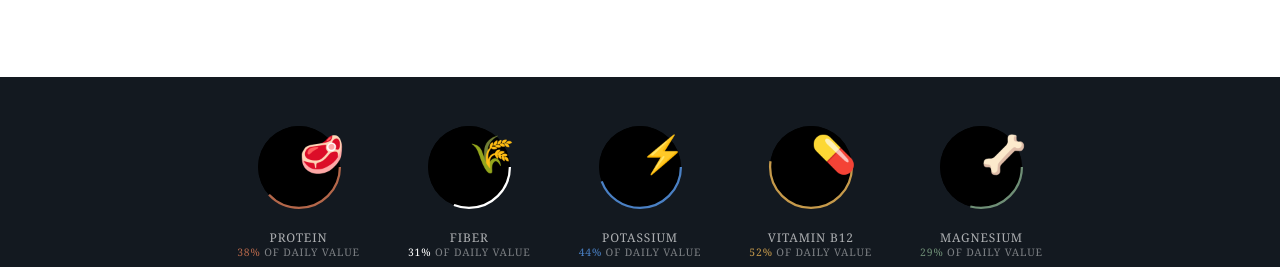
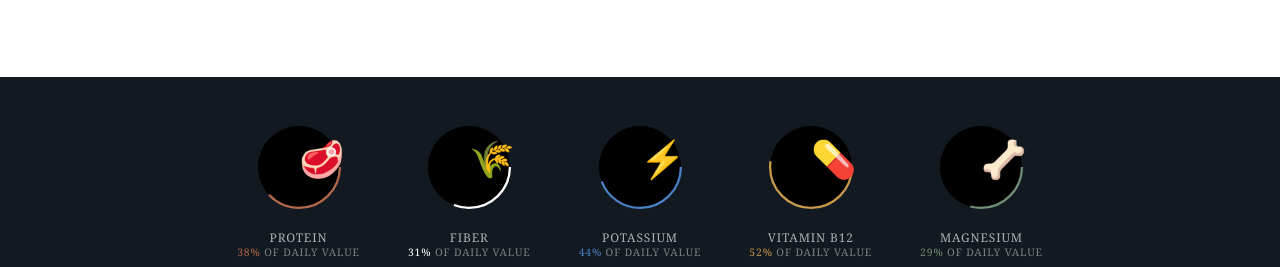
Before and after one commit to judahlionshadpour-ops/anchor-v4, a plain HTML site: page index.html in a window 1280 px wide. Shown: the part 1741-2008 px from the top of the page. Drawn offline with Linux system fonts and the light colour scheme.

Commit message:
fix(stats): adjust emoji vertical positioning for center alignment
Co-Authored-By: Claude Haiku 4.5 <noreply@anthropic.com>

```diff
--- a/index.html
+++ b/index.html
@@ -375,23 +375,23 @@
 <!-- NUTRIENT STATS -->
 <div class="stats-bar nutrient-stats">
   <div class="nutrient-stat">
-    <svg class="nutrient-circle" width="80" height="80" viewBox="0 0 44 44"><circle class="sci-track" cx="22" cy="22" r="18"/><circle class="sci-arc" cx="22" cy="22" r="18" stroke="#b4674a" stroke-dasharray="43 70"/><text class="sci-emoji" x="22" y="22">🥩</text></svg>
+    <svg class="nutrient-circle" width="80" height="80" viewBox="0 0 44 44"><circle class="sci-track" cx="22" cy="22" r="18"/><circle class="sci-arc" cx="22" cy="22" r="18" stroke="#b4674a" stroke-dasharray="43 70"/><text class="sci-emoji" x="22" y="24">🥩</text></svg>
     <div class="nutrient-label">PROTEIN<br><small><span style="color:#b4674a">38%</span> of daily value</small></div>
   </div>
   <div class="nutrient-stat">
-    <svg class="nutrient-circle" width="80" height="80" viewBox="0 0 44 44"><circle class="sci-track" cx="22" cy="22" r="18"/><circle class="sci-arc" cx="22" cy="22" r="18" stroke="#ffffff" stroke-dasharray="35 78"/><text class="sci-emoji" x="22" y="22">🌾</text></svg>
+    <svg class="nutrient-circle" width="80" height="80" viewBox="0 0 44 44"><circle class="sci-track" cx="22" cy="22" r="18"/><circle class="sci-arc" cx="22" cy="22" r="18" stroke="#ffffff" stroke-dasharray="35 78"/><text class="sci-emoji" x="22" y="24">🌾</text></svg>
     <div class="nutrient-label">FIBER<br><small><span style="color:#ffffff">31%</span> of daily value</small></div>
   </div>
   <div class="nutrient-stat">
-    <svg class="nutrient-circle" width="80" height="80" viewBox="0 0 44 44"><circle class="sci-track" cx="22" cy="22" r="18"/><circle class="sci-arc" cx="22" cy="22" r="18" stroke="#4a80c4" stroke-dasharray="50 63"/><text class="sci-emoji" x="22" y="22">⚡</text></svg>
+    <svg class="nutrient-circle" width="80" height="80" viewBox="0 0 44 44"><circle class="sci-track" cx="22" cy="22" r="18"/><circle class="sci-arc" cx="22" cy="22" r="18" stroke="#4a80c4" stroke-dasharray="50 63"/><text class="sci-emoji" x="22" y="24">⚡</text></svg>
     <div class="nutrient-label">POTASSIUM<br><small><span style="color:#4a80c4">44%</span> of daily value</small></div>
   </div>
   <div class="nutrient-stat">
-    <svg class="nutrient-circle" width="80" height="80" viewBox="0 0 44 44"><circle class="sci-track" cx="22" cy="22" r="18"/><circle class="sci-arc" cx="22" cy="22" r="18" stroke="#c69a4b" stroke-dasharray="59 54"/><text class="sci-emoji" x="22" y="22">💊</text></svg>
+    <svg class="nutrient-circle" width="80" height="80" viewBox="0 0 44 44"><circle class="sci-track" cx="22" cy="22" r="18"/><circle class="sci-arc" cx="22" cy="22" r="18" stroke="#c69a4b" stroke-dasharray="59 54"/><text class="sci-emoji" x="22" y="24">💊</text></svg>
     <div class="nutrient-label">VITAMIN B12<br><small><span style="color:#c69a4b">52%</span> of daily value</small></div>
   </div>
   <div class="nutrient-stat">
-    <svg class="nutrient-circle" width="80" height="80" viewBox="0 0 44 44"><circle class="sci-track" cx="22" cy="22" r="18"/><circle class="sci-arc" cx="22" cy="22" r="18" stroke="#6f8f76" stroke-dasharray="33 80"/><text class="sci-emoji" x="22" y="22">🦴</text></svg>
+    <svg class="nutrient-circle" width="80" height="80" viewBox="0 0 44 44"><circle class="sci-track" cx="22" cy="22" r="18"/><circle class="sci-arc" cx="22" cy="22" r="18" stroke="#6f8f76" stroke-dasharray="33 80"/><text class="sci-emoji" x="22" y="24">🦴</text></svg>
     <div class="nutrient-label">MAGNESIUM<br><small><span style="color:#6f8f76">29%</span> of daily value</small></div>
   </div>
 </div>
```
